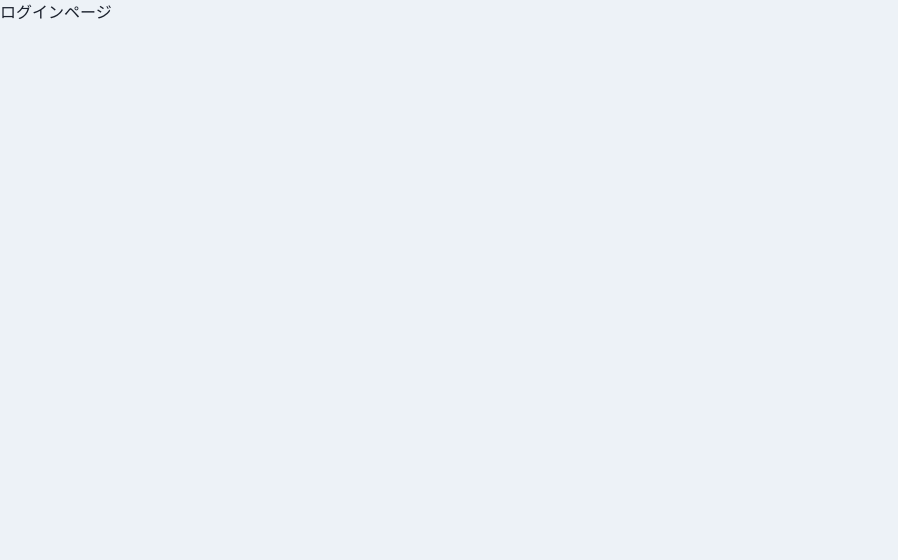
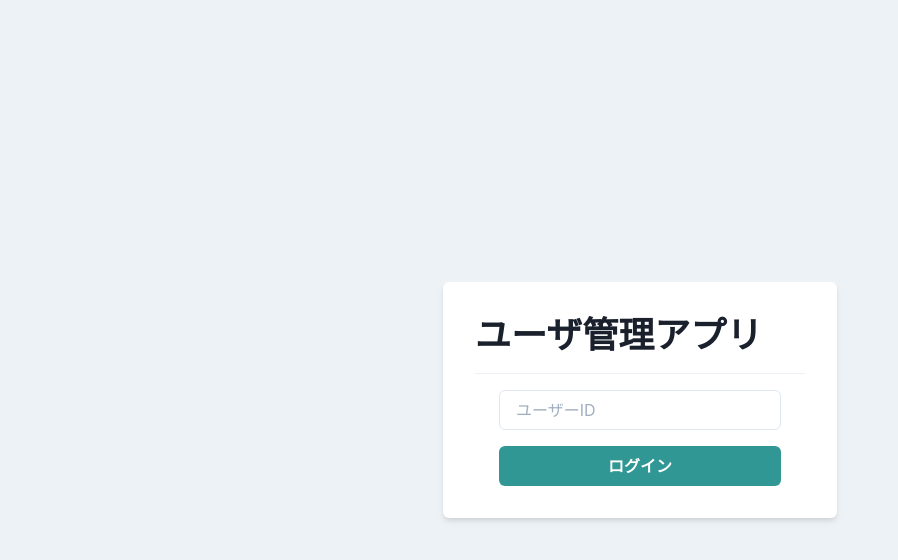
Before and after one commit to takunozomi/my-app, a React (Create React App) app: page / in a window 1280 px wide. Shown: the top 560 px of the page, without its empty margins (0-898 px from the left). Built offline with nearby package versions, Linux system fonts and the light colour scheme.

Commit message:
ログイン画面実装

```diff
--- /dev/null
+++ b/src/components/atom/PrimaryButton.tsx
@@ -0,0 +1,15 @@
+import { Button } from "@chakra-ui/react";
+import { memo, ReactNode, VFC } from "react";
+
+type Props = {
+  children: ReactNode;
+};
+
+export const PrimaryButton: VFC<Props> = memo((props) => {
+  const { children } = props;
+  return (
+    <Button bg="teal.500" color="white" _hover={{ opacity: 0.8 }}>
+      {children}
+    </Button>
+  );
+});
--- a/src/components/pages/Login.tsx
+++ b/src/components/pages/Login.tsx
@@ -1,7 +1,18 @@
-import {memo, VFC} from 'react';
+import { Stack, Box, Divider, Flex, Heading, Input } from "@chakra-ui/react";
+import { memo, VFC } from "react";
+import { PrimaryButton } from "../atom/PrimaryButton";
 
 export const Login: VFC = memo(() => {
-    return (
-        <p>ログインページ</p>
-    );
-})
+  return (
+    <Flex justify="center" alignItems="center" height="100vh">
+      <Box bg="white" p={8} shadow="md" borderRadius="md">
+        <Heading as="h2">ユーザ管理アプリ</Heading>
+        <Divider my={4} />
+        <Stack px={6} spacing={4}>
+          <Input placeholder="ユーザーID" />
+          <PrimaryButton>ログイン</PrimaryButton>
+        </Stack>
+      </Box>
+    </Flex>
+  );
+});
```
Also changed, not shown: src/types/User.ts (added, +23 -0 lines).
